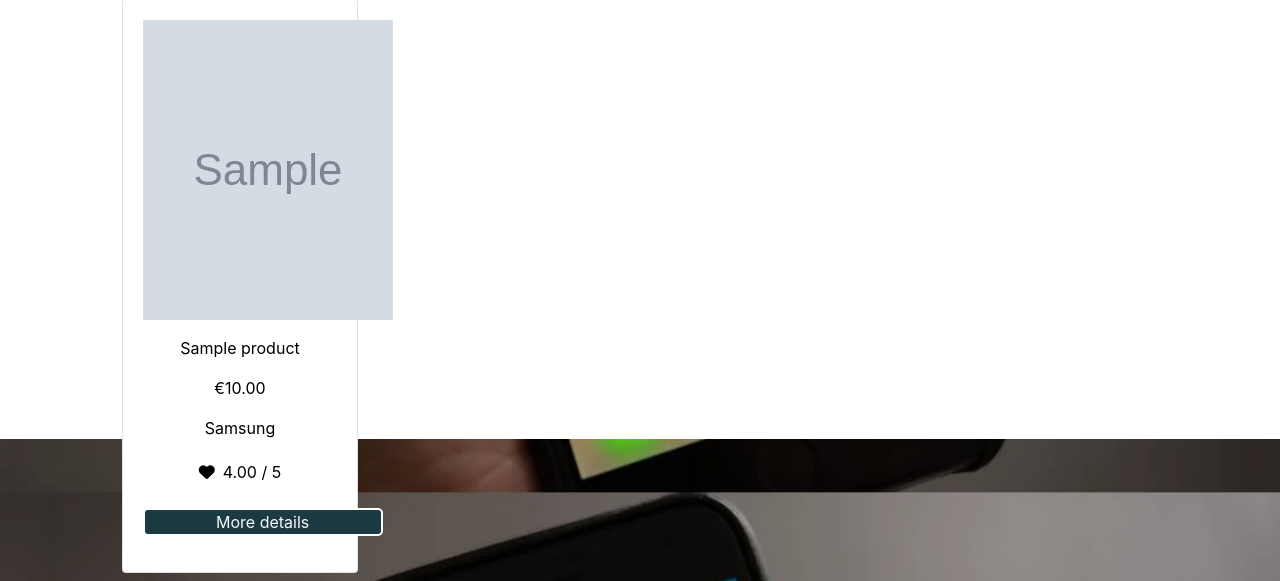
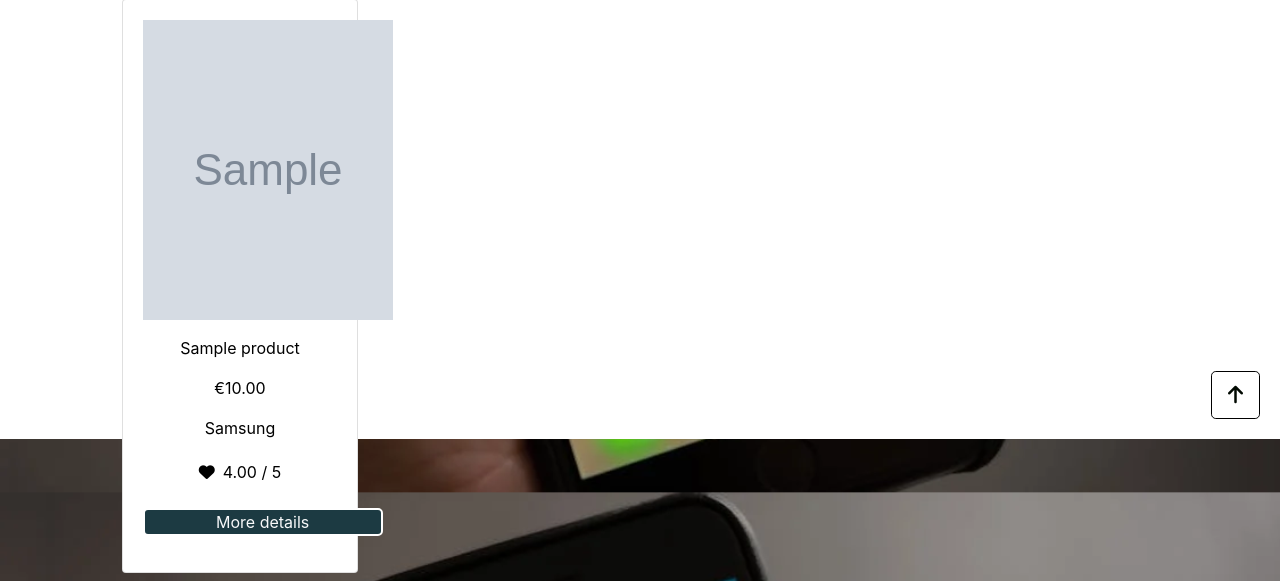
Before and after one commit to Deepak9912/My-Phone, a Django app: page /products/ in a window 1280 px wide. Shown: the part 361-942 px from the top of the page. Run offline with Django 3.2, Linux system fonts and the light colour scheme; data comes from the database, SQL or seed files in the repository; tables that the repository leaves empty hold one stand-in row (values such as "Sample post"); grey boxes marked "Sample" are stand-in pictures; some libraries are stand-ins or nearby versions.

Commit message:
add back to top button on product.html page and javasscript function for it

```diff
--- a/products/templates/products/products.html
+++ b/products/templates/products/products.html
@@ -110,10 +110,19 @@
         </div>
     </div>
 </div>
+<button type="button" class="btn btn-outline-warning btn-floating btn-lg" id="btn-back-to-top">
+    <i class="fas fa-arrow-up"></i>
+</button>
 {% endblock %}
 
 {% block loadjs %}
 {{ block.super }}
+<script type="text/javascript">
+    $('#btn-back-to-top').click(function(e){
+        window.scrollTo(0, 0)
+    })
+</script>
+
 <script type="text/javascript">
     $('#sort-selector').change(function() {
         let selector = $(this);
--- a/static/css/base.css
+++ b/static/css/base.css
@@ -81,6 +81,34 @@ body{
     border: solid 1px #000 !important ;
 }
 
+.btn-outline-warning {
+    color: #010901 !important;
+    border: 1px solid black;
+ }
+
+ .btn-outline-warning:hover,
+ .btn-outline-warning:active,
+ .btn-outline-warning:focus {
+    color: #010901 !important;
+    background-color: #fafafa !important;
+    border: 1px solid black;
+ }
+
+ .btn-outline-warning:active{
+    padding-top: 0.2px;
+ }
+
+ #btn-back-to-top {
+    position: fixed;
+    bottom: 20px;
+    right: 20px;
+    cursor: pointer;
+    display: block;
+}
+
+#btn-back-to-top i {
+    color: #010901;
+}
 /* -------------------------------- products details page */
 .phone_image_container{
     width: 100%;
```
